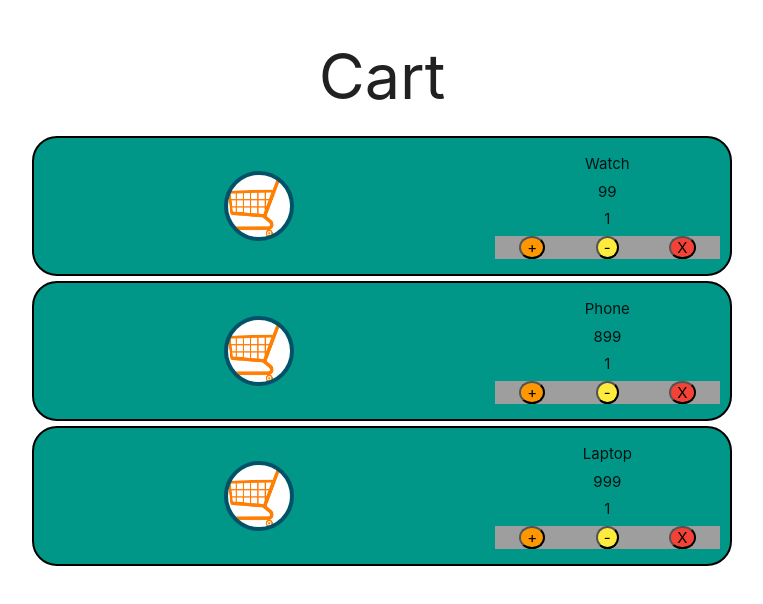
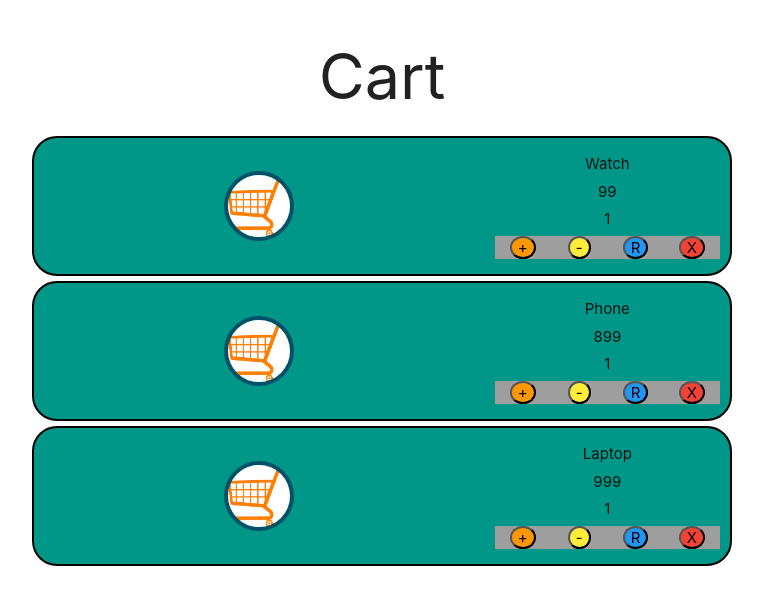
Before and after one commit to GURHARPARTAP-SINGH-DHALIWAL/Reactart, a React (Create React App) app: page / in a window 1280 px wide. Shown: the top 604 px of the page, without its empty margins (258-1021 px from the left). Built offline with nearby package versions, Linux system fonts and the light colour scheme.

Commit message:
Handle Delete Buttom

```diff
--- a/src/CardItem.js
+++ b/src/CardItem.js
@@ -24,17 +24,23 @@ class CardItem extends React.Component{
                        <span>{qty}</span>
                    </div>
                    <div className="row grey">
-                       <div className="col s4">
+                       <div className="col s3">
 
                             <button className=" orange " onClick={()=>{this.props.handleIncreaseQuantity(this.props.product)}}>+</button>
                        </div>
 
-                       <div className="col s4">
+                       <div className="col s3">
                        <button className=" yellow black-text" onClick={()=>{this.props.handleDecreaseQuantity(this.props.product)}}>-</button>
                        </div>
 
-                       <div className="col s4">
-                       <button className=" red">X</button>
+                       <div className="col s3">
+                       <button className=" blue black-text" onClick={()=>{this.props.handleResetQuantity(this.props.product)}}>R</button>
+                       </div>
+
+
+
+                       <div className="col s3">
+                       <button className=" red" onClick={()=>this.props.handleDeleteQuantity(this.props.product.id)}>X</button>
                        </div>
 
 
--- a/src/Cart.js
+++ b/src/Cart.js
@@ -48,6 +48,15 @@ class Cart extends React.Component{
         });
     };
 
+    handleResetQuantity=(product)=>{
+        const {products}=this.state;
+        var index=products.indexOf(product);
+        products[index].qty=1;
+        this.setState({
+            products
+        });
+    };
+
     handleDecreaseQuantity=(product)=>{
         const {products}=this.state;
         var index=products.indexOf(product);
@@ -61,6 +70,17 @@ class Cart extends React.Component{
         }
     };
 
+    handleDeleteQuantity=(id)=>{
+        const {products}=this.state;
+
+        const items=products.filter((item)=>{return item.id!==id});
+
+        this.setState({
+            products:items
+        });
+
+    };
+
 
     render(){
         const {products}=this.state;
@@ -69,7 +89,7 @@ class Cart extends React.Component{
 
                 {
                     products.map((product)=>{
-                        return <div className="row"><CardItem  product={product} handleIncreaseQuantity={this.handleIncreaseQuantity} handleDecreaseQuantity={this.handleDecreaseQuantity}/></div>
+                        return <div className="row"><CardItem  product={product} handleIncreaseQuantity={this.handleIncreaseQuantity} handleDecreaseQuantity={this.handleDecreaseQuantity} handleResetQuantity={this.handleResetQuantity}  handleDeleteQuantity={this.handleDeleteQuantity}  /></div>
                     })
                 }
 
```
